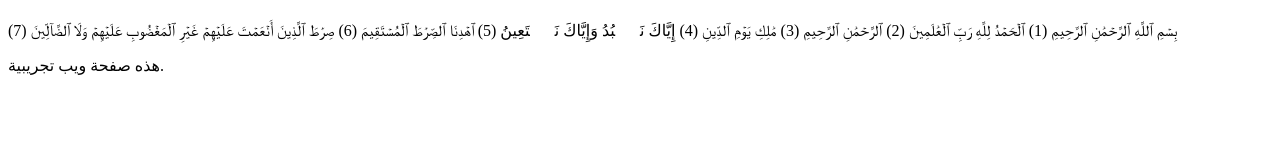
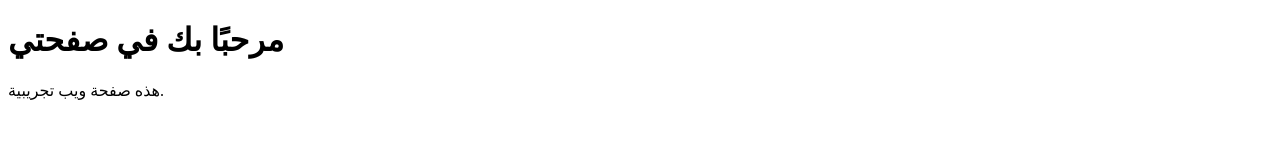
Before and after one commit to hodamohamed474/congenial-guacamole, a plain HTML site: page index.html in a window 1280 px wide. Drawn offline with Linux system fonts and the light colour scheme.

Commit message:
Add files via upload

```diff
--- a/index.html
+++ b/index.html
@@ -3,22 +3,10 @@
 <head>
     <meta charset="UTF-8">
     <meta name="viewport" content="width=device-width, initial-scale=1.0">
-    <title>بِسۡمِ ٱللَّهِ ٱلرَّحۡمَٰنِ ٱلرَّحِيمِ (1)
-ٱلۡحَمۡدُ لِلَّهِ رَبِّ ٱلۡعَٰلَمِينَ (2)
-ٱلرَّحۡمَٰنِ ٱلرَّحِيمِ (3) مَٰلِكِ يَوۡمِ ٱلدِّينِ (4)
-إِيَّاكَ نَعۡبُدُ وَإِيَّاكَ نَسۡتَعِينُ (5) ٱهۡدِنَا
-ٱلصِّرَٰطَ ٱلۡمُسۡتَقِيمَ (6) صِرَٰطَ ٱلَّذِينَ أَنۡعَمۡتَ
-عَلَيۡهِمۡ غَيۡرِ ٱلۡمَغۡضُوبِ عَلَيۡهِمۡ
-وَلَا ٱلضَّآلِّينَ (7)</title>
+    <title>صفحتي الأولى</title>
 </head>
 <body>
-    <h1></h1>بِسۡمِ ٱللَّهِ ٱلرَّحۡمَٰنِ ٱلرَّحِيمِ (1)
-ٱلۡحَمۡدُ لِلَّهِ رَبِّ ٱلۡعَٰلَمِينَ (2)
-ٱلرَّحۡمَٰنِ ٱلرَّحِيمِ (3) مَٰلِكِ يَوۡمِ ٱلدِّينِ (4)
-إِيَّاكَ نَعۡبُدُ وَإِيَّاكَ نَسۡتَعِينُ (5) ٱهۡدِنَا
-ٱلصِّرَٰطَ ٱلۡمُسۡتَقِيمَ (6) صِرَٰطَ ٱلَّذِينَ أَنۡعَمۡتَ
-عَلَيۡهِمۡ غَيۡرِ ٱلۡمَغۡضُوبِ عَلَيۡهِمۡ
-وَلَا ٱلضَّآلِّينَ (7)
+    <h1>مرحبًا بك في صفحتي</h1>
     <p>هذه صفحة ويب تجريبية.</p>
 </body>
 </html>
```
